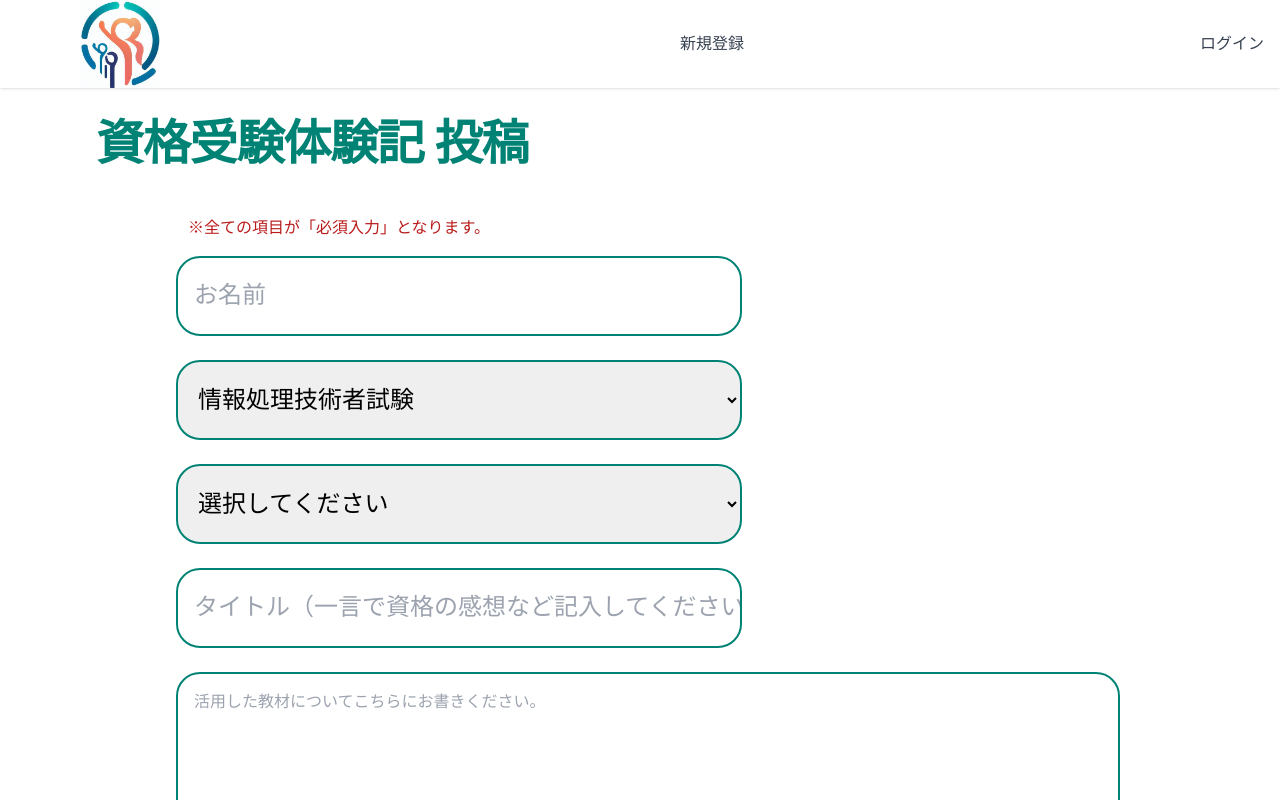
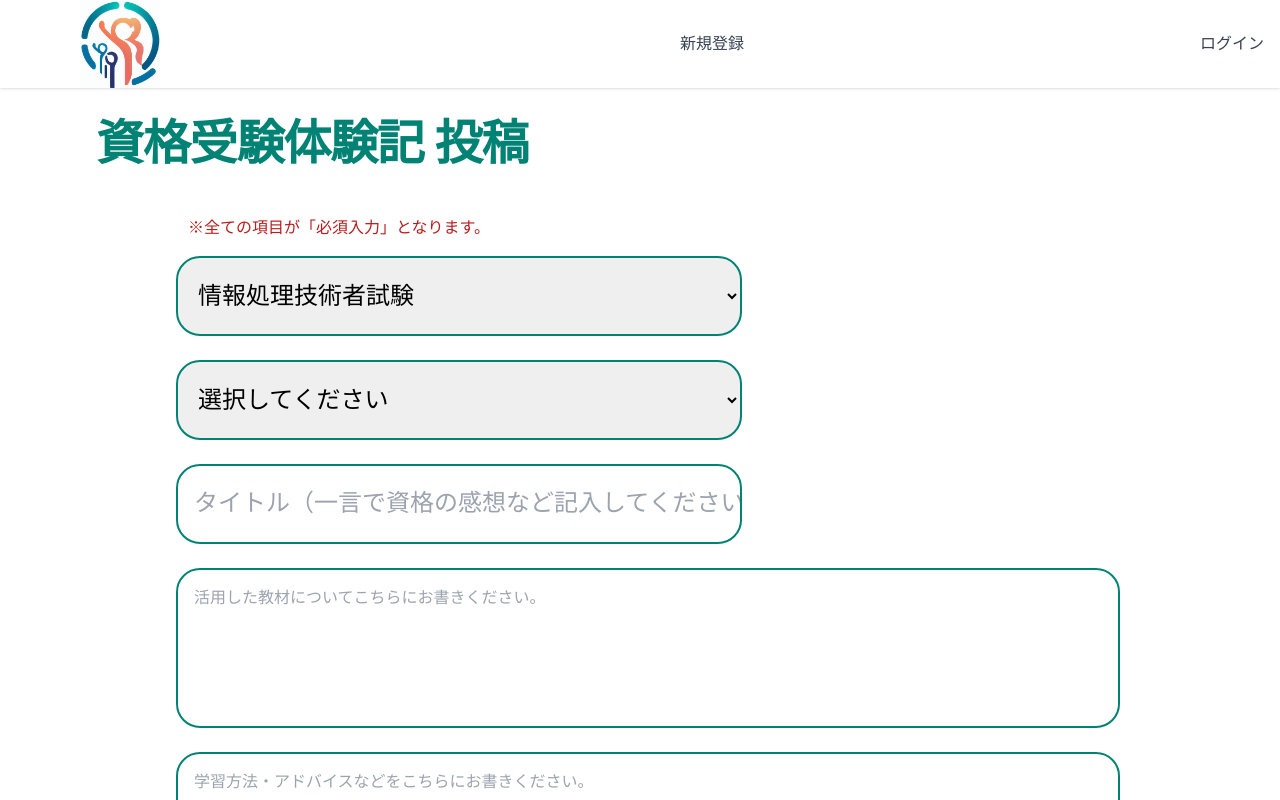
Before and after one commit to ryosuke-horie/mits-sikaku-v2-frontend, a Next.js app: page /post in a window 1280 px wide. Shown: the top 800 px of the page. Built offline with nearby package versions, Linux system fonts and the light colour scheme.

Commit message:
ログインでデータを保存する

```diff
--- a/src/app/login/page.tsx
+++ b/src/app/login/page.tsx
@@ -30,9 +30,12 @@ export default function LoginPage(): JSX.Element {
         // ログイン成功時の処理
         alert("ログインに成功しました。");
 
+        const data = await response.json();
         // 取得したtokenをlocalStorageに保存
-        const data = await response.json();
         localStorage.setItem("token", data.token);
+
+        // 取得したuserをlocalStorageに保存
+        localStorage.setItem("user", JSON.stringify(data.user));
 
         // ダッシュボードページに遷移
         router.push("/");
--- a/src/app/post/page.tsx
+++ b/src/app/post/page.tsx
@@ -88,21 +88,6 @@ export default function Post() {
           <p className="pb-2 pl-5 text-red-700">
             ※全ての項目が「必須入力」となります。
           </p>
-          <p className="pl-5 text-red-700">{errors.name?.message}</p>
-          <Controller
-            control={control}
-            name="name"
-            rules={{
-              required: "名前は必須です",
-              maxLength: {
-                value: 30,
-                message: "30文字を超えることはできません",
-              },
-            }}
-            render={({ field }) => (
-              <InputField type="text" placeholder="お名前" {...field} />
-            )}
-          />
 
           <Controller
             control={control}
```
